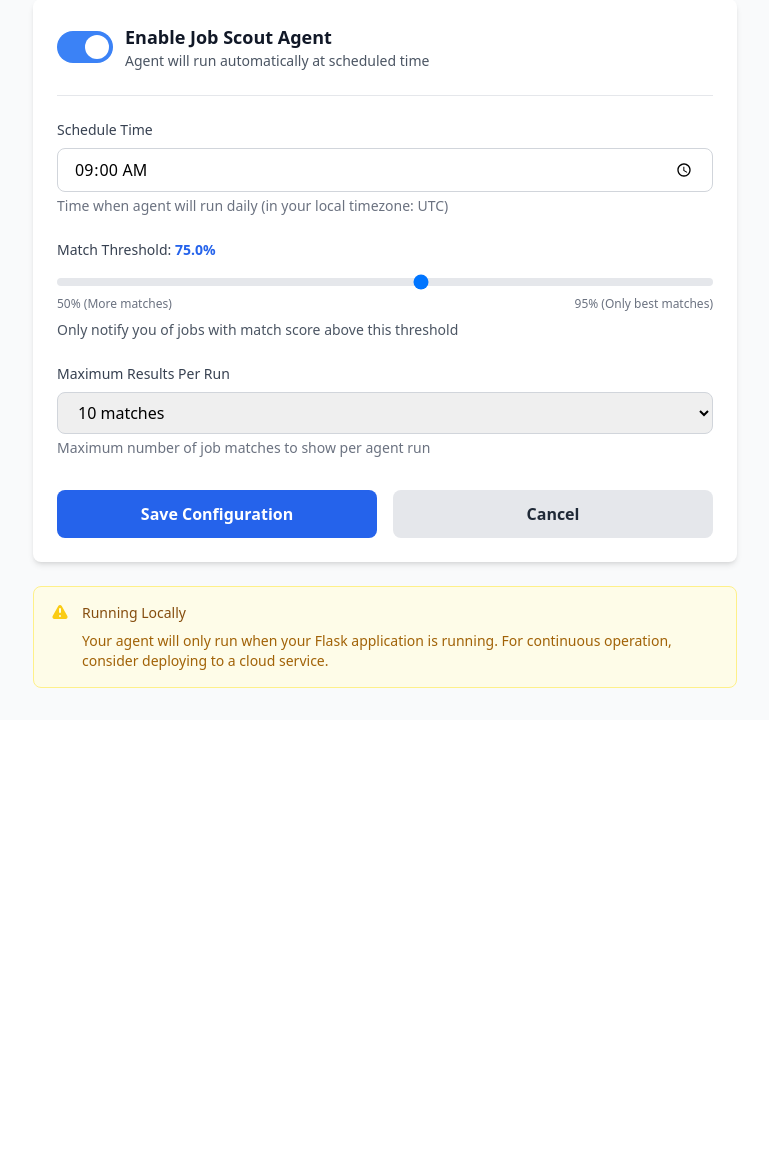
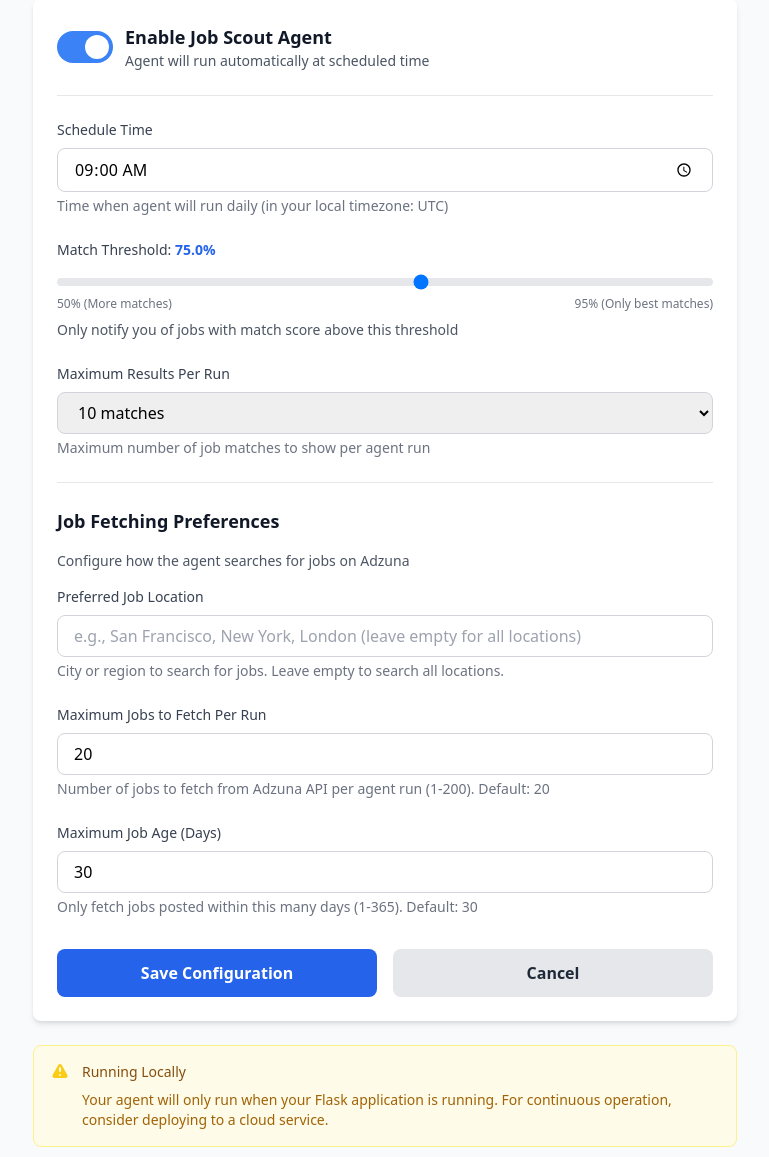
Before and after one commit to Hao1998/AICareerCoach, a Flask app: page /agent/config in a window 1280 px wide. Shown: the part 220-1377 px from the top of the page, without its empty margins (255-1024 px from the left). Before the commit the page ends 908 px from the top, so only its background shows below. Run offline with Flask 3, Linux system fonts and the light colour scheme; the visitor is signed in with stand-in values (Sample User, id 1); data comes from the database, SQL or seed files in the repository; some libraries are stand-ins or nearby versions.

Commit message:
add job scouting agent

```diff
--- a/app.py
+++ b/app.py
@@ -2,9 +2,11 @@
 
 from flask import Flask, request, render_template, redirect, url_for, jsonify, flash
 import os
+import sys
 from werkzeug.utils import secure_filename
 import PyPDF2
 from flask_login import LoginManager, login_user, logout_user, login_required, current_user
+from flask_migrate import Migrate
 from langchain.prompts import PromptTemplate
 from langchain.chains import LLMChain
 from langchain_xai import ChatXAI
@@ -30,7 +32,8 @@ from job_utils import (
     compute_job_embedding,
     compute_all_job_embeddings,
     build_job_faiss_index,
-    get_job_faiss_index
+    get_job_faiss_index,
+    update_user_preferences
 )
 
 text_splitter = CharacterTextSplitter(
@@ -65,7 +68,8 @@ app.config['SQLALCHEMY_DATABASE_URI'] = 'sqlite:///career_coach.db'
 app.config['SQLALCHEMY_TRACK_MODIFICATIONS'] = False
 db.init_app(app)
 
-
+# Flask-Migrate configuration (for database migrations)
+migrate = Migrate(app, db)
 
 # Flask-Login configuration
 login_manager = LoginManager()
@@ -99,15 +103,38 @@ def extract_text_from_pdf(pdf_path):
     return text
 
 
-xai_api_key = os.getenv("XAI_API_KEY")
-if not xai_api_key:
-    raise RuntimeError("XAI_API_KEY environment variable is not set")
+# Check if we're running a Flask command (like 'flask db migrate')
+# If so, skip API key validation to allow migrations
+RUNNING_FLASK_COMMAND = any(cmd in sys.argv[0] for cmd in ['flask', 'migrate'])
 
-llm = ChatXAI(
-    model="grok-3",
-    temperature=0,
-    api_key=os.getenv('XAI_API_KEY', xai_api_key)  # Set XAI_API_KEY env var or replace here
-)
+# Lazy LLM initialization - only create when needed
+_llm = None
+
+def get_llm():
+    """Get or create LLM instance (lazy initialization)"""
+    global _llm
+    if _llm is None:
+        xai_api_key = os.getenv("XAI_API_KEY")
+        if not xai_api_key:
+            raise RuntimeError("XAI_API_KEY environment variable is not set")
+        _llm = ChatXAI(
+            model="grok-3",
+            temperature=0,
+            api_key=xai_api_key
+        )
+    return _llm
+
+# For backward compatibility, create llm if not running migrations
+if not RUNNING_FLASK_COMMAND:
+    try:
+        llm = get_llm()
+    except RuntimeError as e:
+        print(f"Warning: {e}")
+        print("LLM will be initialized on first use")
+        llm = None
+else:
+    # Running migration command - skip LLM initialization
+    llm = None
 
 resume_summary_template = """
 Role: You are an AI Career Coach.
@@ -133,10 +160,18 @@ resume_prompt = PromptTemplate(
     template=resume_summary_template,
 )
 
-resume_analysis_chain = LLMChain(
-    llm=llm,
-    prompt=resume_prompt,
-)
+# Lazy initialization of chains
+_resume_analysis_chain = None
+
+def get_resume_analysis_chain():
+    """Get or create resume analysis chain"""
+    global _resume_analysis_chain
+    if _resume_analysis_chain is None:
+        _resume_analysis_chain = LLMChain(
+            llm=get_llm(),
+            prompt=resume_prompt,
+        )
+    return _resume_analysis_chain
 
 preparation_roadmap_template = """
 Role: You are an AI Career Coach creating personalized interview preparation roadmaps.
@@ -214,10 +249,18 @@ preparation_roadmap_prompt = PromptTemplate(
                      "timeline_months"],
     template=preparation_roadmap_template,
 )
-preparation_roadmap_chain = LLMChain(
-    llm=llm,
-    prompt=preparation_roadmap_prompt,
-)
+
+_preparation_roadmap_chain = None
+
+def get_preparation_roadmap_chain():
+    """Get or create preparation roadmap chain"""
+    global _preparation_roadmap_chain
+    if _preparation_roadmap_chain is None:
+        _preparation_roadmap_chain = LLMChain(
+            llm=get_llm(),
+            prompt=preparation_roadmap_prompt,
+        )
+    return _preparation_roadmap_chain
 
 # Job matching prompt template
 job_matching_template = """
@@ -252,10 +295,17 @@ job_matching_prompt = PromptTemplate(
     template=job_matching_template,
 )
 
-job_matching_chain = LLMChain(
-    llm=llm,
-    prompt=job_matching_prompt,
-)
+_job_matching_chain = None
+
+def get_job_matching_chain():
+    """Get or create job matching chain"""
+    global _job_matching_chain
+    if _job_matching_chain is None:
+        _job_matching_chain = LLMChain(
+            llm=get_llm(),
+            prompt=job_matching_prompt,
+        )
+    return _job_matching_chain
 
 
 def calculate_embedding_similarity(resume_embedding, job_embedding):
@@ -290,7 +340,7 @@ def find_matching_jobs_old(resume_text, top_k=5):
 
         # Get detailed analysis from LLM
         try:
-            analysis_result = job_matching_chain.run(
+            analysis_result = get_job_matching_chain().run(
                 resume=resume_text[:3000],  # Limit text size
                 job_title=job.title,
                 company=job.company,
@@ -372,7 +422,7 @@ def find_matching_jobs(resume_text, top_k=5, candidate_k=20):
 
             # Get detailed LLM analysis (only for top_k!)
             try:
-                analysis_result = job_matching_chain.run(
+                analysis_result = get_job_matching_chain().run(
                     resume=resume_text[:3000],
                     job_title=job.title,
                     company=job.company,
@@ -556,7 +606,7 @@ def upload_file():
         vectorstore.save_local(user_vector_dir)
 
         # Run resume analysis using the LLM chain
-        resume_analysis = resume_analysis_chain.run(resume=resume_text)
+        resume_analysis = get_resume_analysis_chain().run(resume=resume_text)
 
         # Save analysis to Resume record
         resume.analysis = resume_analysis
@@ -623,6 +673,18 @@ def fetch_jobs():
                 return render_template('fetch_jobs.html',
                                        error="Please enter a number between 1 and 200 for max jobs")
 
+            # Save user preferences to AgentConfig for future agent runs
+            config = AgentConfig.query.filter_by(user_id=current_user.id).first()
+            if not config:
+                config = AgentConfig(user_id=current_user.id)
+                db.session.add(config)
+
+            # Update Adzuna preferences
+            config.adzuna_location = location
+            config.adzuna_max_jobs = max_jobs
+            config.adzuna_max_days_old = max_days_old
+            db.session.commit()
+
             # Fetch jobs from Adzuna
             stats = fetch_jobs_from_adzuna(
                 keywords=keywords,
@@ -670,6 +732,23 @@ def fetch_jobs_api():
                 'success': False,
                 'error': 'max_jobs must be between 1 and 200'
             }), 400
+
+        # Save user preferences to AgentConfig for future agent runs
+        config = AgentConfig.query.filter_by(user_id=current_user.id).first()
+        if not config:
+            config = AgentConfig(user_id=current_user.id)
+            db.session.add(config)
+
+        # Update Adzuna preferences if provided
+        if location is not None:  # Allow empty string to clear location
+            config.adzuna_location = location if location.strip() else None
+        if max_jobs:
+            config.adzuna_max_jobs = max_jobs
+        if max_days_old:
+            config.adzuna_max_days_old = max_days_old
+
+        db.session.commit()
+
         # Fetch jobs from Adzuna
         stats = fetch_jobs_from_adzuna(
             keywords=keywords,
@@ -755,7 +834,7 @@ def prepare_roadmap():
         else:
             # If no existing match, run quick analysis to get skill gaps
             try:
-                analysis_result = job_matching_chain.run(
+                analysis_result = get_job_matching_chain().run(
                     resume=resume_text[:3000],
                     job_title=job.title,
                     company=job.company,
@@ -769,7 +848,7 @@ def prepare_roadmap():
         # Convert skill gaps list to string for prompt
         skill_gaps_str = ", ".join(skill_gaps) if skill_gaps else "No specific gaps identified"
         # Generate the preparation roadmap
-        roadmap_result = preparation_roadmap_chain.run(
+        roadmap_result = get_preparation_roadmap_chain().run(
             resume=resume_text[:3000],
             job_title=job.title,
             company=job.company,
@@ -851,7 +930,7 @@ def find_matching_jobs_endpoint():
 
         resume_text = extract_text_from_pdf(latest_resume.file_path)
 
-        resume_analysis = resume_analysis_chain.run(resume=resume_text)
+        resume_analysis = get_resume_analysis_chain().run(resume=resume_text)
 
         matching_jobs = find_matching_jobs(resume_text, top_k=5)
 
@@ -955,7 +1034,7 @@ def check_job_match(job_id):
 
         # Get detailed LLM analysis
         try:
-            analysis_result = job_matching_chain.run(
+            analysis_result = get_job_matching_chain().run(
                 resume=resume_text[:3000],
                 job_title=job.title,
                 company=job.company,
@@ -1077,6 +1156,27 @@ def agent_config():
             config.match_threshold = float(data.get('match_threshold', config.match_threshold))
             config.max_results_per_run = int(data.get('max_results_per_run', config.max_results_per_run))
 
+            # Update Adzuna preferences if provided
+            if 'adzuna_location' in data:
+                location_value = data.get('adzuna_location', '').strip()
+                config.adzuna_location = location_value if location_value else None
+
+            if 'adzuna_max_jobs' in data:
+                try:
+                    max_jobs_value = int(data.get('adzuna_max_jobs', 20))
+                    if 1 <= max_jobs_value <= 200:
+                        config.adzuna_max_jobs = max_jobs_value
+                except (ValueError, TypeError):
+                    pass  # Keep existing value if invalid
+
+            if 'adzuna_max_days_old' in data:
+                try:
+                    max_days_old_value = int(data.get('adzuna_max_days_old', 30))
+                    if 1 <= max_days_old_value <= 365:
+                        config.adzuna_max_days_old = max_days_old_value
+                except (ValueError, TypeError):
+                    pass  # Keep existing value if invalid
+
             db.session.commit()
 
             # Rebuild scheduler if schedule time, timezone, or enabled status changed
@@ -1116,7 +1216,9 @@ def agent_history():
         page=page, per_page=per_page, error_out=False
     )
 
-    return render_template('agent_history.html', runs=runs, user=current_user)
+    config = AgentConfig.query.filter_by(user_id=current_user.id).first()
+
+    return render_template('agent_history.html', runs=runs, config=config, user=current_user)
 
 
 @app.route('/agent/dashboard')
@@ -1189,6 +1291,13 @@ def agent_match_feedback(match_id):
         match.feedback_at = datetime.utcnow()
         db.session.commit()
 
+        # Update user preference embedding based on new feedback
+        try:
+            update_user_preferences(current_user.id)
+        except Exception as pref_error:
+            # Don't fail the request if preference update fails
+            print(f"Warning: Failed to update user preferences: {pref_error}")
+
         if request.is_json:
             return jsonify({
                 'success': True,
@@ -1240,6 +1349,17 @@ def from_json_filter(value):
     return []
 
 
+@app.template_filter('local_time')
+def local_time_filter(dt, timezone='UTC', fmt='%B %d, %Y at %I:%M %p'):
+    """Convert a naive UTC datetime to the user's timezone and format it"""
+    if dt is None:
+        return 'N/A'
+    from zoneinfo import ZoneInfo
+    utc_dt = dt.replace(tzinfo=ZoneInfo('UTC'))
+    local_dt = utc_dt.astimezone(ZoneInfo(timezone))
+    return local_dt.strftime(fmt)
+
+
 
 if __name__ == "__main__":
     # Build job index on startup if it doesn't exist
--- a/requirements.txt
+++ b/requirements.txt
@@ -1,6 +1,7 @@
 Flask
 Flask-Login
 Flask-WTF
+Flask-Migrate
 email-validator
 langchain>=0.3.0
 langchain-openai>=0.2.0
@@ -12,6 +13,7 @@ sentence-transformers
 huggingface-hub
 numpy
 faiss-cpu
+scikit-learn
 Flask-SQLAlchemy
 openai
 transformers
--- a/templates/agent_config.html
+++ b/templates/agent_config.html
@@ -132,6 +132,61 @@
                 </div>
             </div>
 
+            <!-- Job Fetching Preferences -->
+            <div class="border-t border-gray-200 pt-6 mt-6">
+                <h3 class="text-lg font-semibold text-gray-900 mb-4">Job Fetching Preferences</h3>
+                <p class="text-sm text-gray-600 mb-4">Configure how the agent searches for jobs on Adzuna</p>
+
+                <div class="space-y-6">
+                    <!-- Adzuna Location -->
+                    <div>
+                        <label class="block text-sm font-medium text-gray-700 mb-2">
+                            Preferred Job Location
+                        </label>
+                        <input type="text"
+                               name="adzuna_location"
+                               value="{{ config.adzuna_location or '' }}"
+                               placeholder="e.g., San Francisco, New York, London (leave empty for all locations)"
+                               class="w-full px-4 py-2 border border-gray-300 rounded-lg focus:ring-2 focus:ring-blue-500 focus:border-transparent">
+                        <p class="mt-1 text-sm text-gray-500">
+                            City or region to search for jobs. Leave empty to search all locations.
+                        </p>
+                    </div>
+
+                    <!-- Adzuna Max Jobs -->
+                    <div>
+                        <label class="block text-sm font-medium text-gray-700 mb-2">
+                            Maximum Jobs to Fetch Per Run
+                        </label>
+                        <input type="number"
+                               name="adzuna_max_jobs"
+                               value="{{ config.adzuna_max_jobs or 20 }}"
+                               min="1"
+                               max="200"
+                               class="w-full px-4 py-2 border border-gray-300 rounded-lg focus:ring-2 focus:ring-blue-500 focus:border-transparent">
+                        <p class="mt-1 text-sm text-gray-500">
+                            Number of jobs to fetch from Adzuna API per agent run (1-200). Default: 20
+                        </p>
+                    </div>
+
+                    <!-- Adzuna Max Days Old -->
+                    <div>
+                        <label class="block text-sm font-medium text-gray-700 mb-2">
+                            Maximum Job Age (Days)
+                        </label>
+                        <input type="number"
+                               name="adzuna_max_days_old"
+                               value="{{ config.adzuna_max_days_old or 30 }}"
+                               min="1"
+                               max="365"
+                               class="w-full px-4 py-2 border border-gray-300 rounded-lg focus:ring-2 focus:ring-blue-500 focus:border-transparent">
+                        <p class="mt-1 text-sm text-gray-500">
+                            Only fetch jobs posted within this many days (1-365). Default: 30
+                        </p>
+                    </div>
+                </div>
+            </div>
+
             <!-- Save Button -->
             <div class="mt-8 flex gap-4">
                 <button type="submit"
--- a/templates/agent_history.html
+++ b/templates/agent_history.html
@@ -58,11 +58,11 @@
                                 </div>
 
                                 <p class="text-gray-900 font-semibold">
-                                    Started: {{ run.started_at.strftime('%B %d, %Y at %I:%M %p') }}
+                                    Started: {{ run.started_at|local_time(config.timezone if config else 'UTC', '%B %d, %Y at %I:%M %p') }}
                                 </p>
                                 {% if run.completed_at %}
                                     <p class="text-sm text-gray-600">
-                                        Completed: {{ run.completed_at.strftime('%B %d, %Y at %I:%M %p') }}
+                                        Completed: {{ run.completed_at|local_time(config.timezone if config else 'UTC', '%B %d, %Y at %I:%M %p') }}
                                         <span class="text-gray-400">
                                                 ({{ ((run.completed_at - run.started_at).total_seconds())|int }} seconds)
                                             </span>
```
Also changed, not shown: job_scout_agent.py (+53 -12 lines), job_utils.py (+126 -0 lines), models.py (+16 -1 lines).
